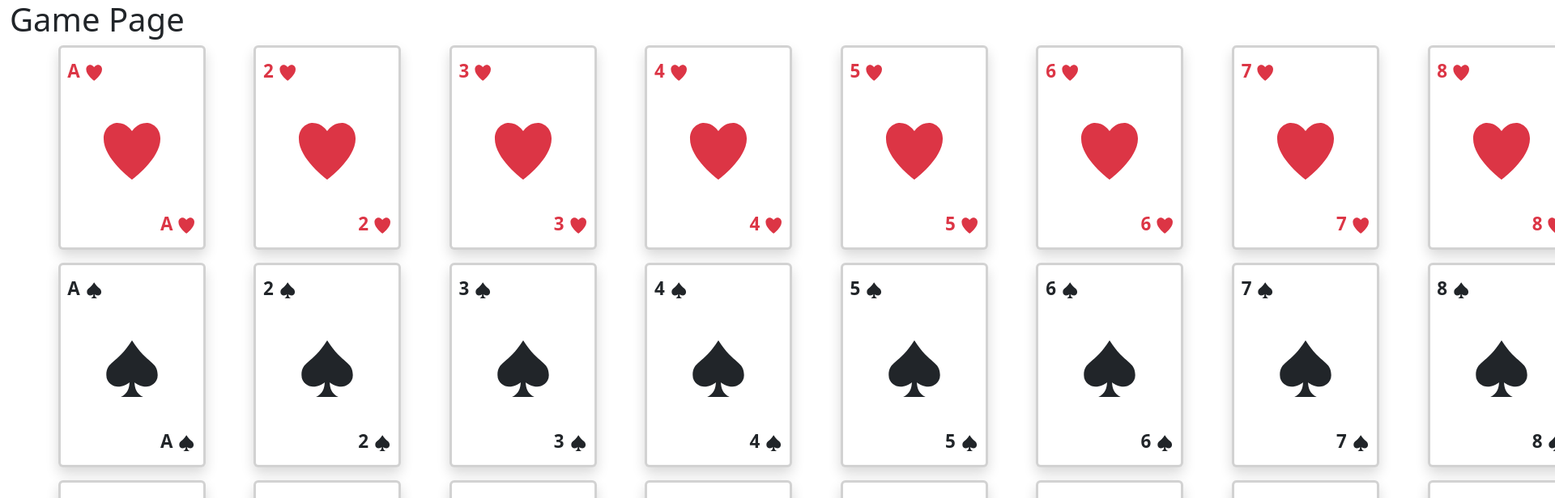
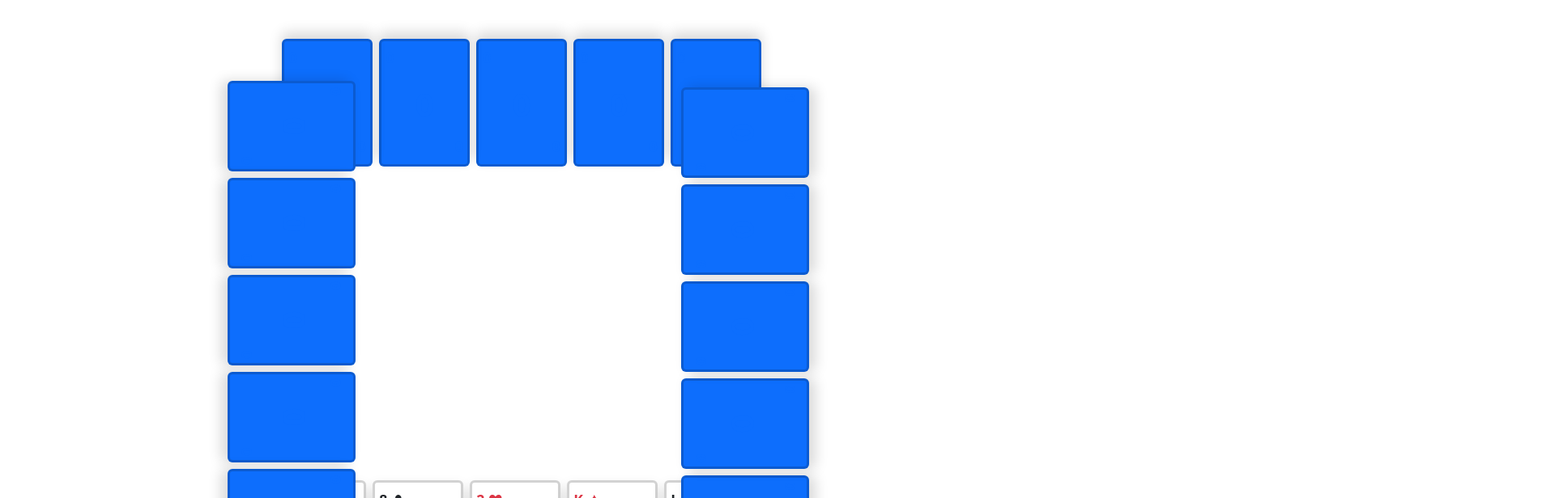
Before and after one commit to Issator/poker_client, a React (Create React App) app: page /game in a window 1280 px wide. Shown: the top 616 px of the page at 81% size, 1920 px wide, since content can reach past the window. Built offline with nearby package versions, Linux system fonts and the light colour scheme.

Commit message:
hand + board

```diff
--- a/src/components/Cards/Card.js
+++ b/src/components/Cards/Card.js
@@ -4,16 +4,30 @@
 
 import CardIcon from "./CardIcon"
 
-export default function Card({value, sign, className}){
+export default function Card({value, sign, className = "", hidden=false}){
 
     const cardColor = (sign == 'H' || sign == 'D') ? 'danger' : 'dark'
     const icon = CardIcon({sign})
+
+    if(hidden){
+        return (
+            <div className={`play-card text-primary shadow me-2 ${className} bg-primary`}>
+                <div className="card-sign card-st ">
+                    0
+                </div>
+                <h1 className="card-sign display-6 fw-bold">0</h1>
+                <div className="card-sign card-be">
+                    0
+                </div>
+            </div>
+        )
+    }
     return (
-        <div className={`play-card text-${cardColor} shadow ${className}`}>
+        <div className={`play-card text-${cardColor} shadow me-2 ${className}`}>
             <div className="card-sign card-st">
                 {value} {icon}
             </div>
-            <h1 className="card-sign display-1 fw-bold">{icon}</h1>
+            <h1 className="card-sign display-6 fw-bold">{icon}</h1>
             <div className="card-sign card-be">
                 {value} {icon}
             </div>
--- a/src/css/styles.css
+++ b/src/css/styles.css
@@ -4,3 +4,11 @@ body {
     height: 100%;
     width: 100%;
 }
+
+.size-on-hover {
+    transition: transform 0.3s;
+
+    &:hover {
+        transform: scale(1.05);
+    }
+}
--- a/src/pages/GamePage.js
+++ b/src/pages/GamePage.js
@@ -6,7 +6,7 @@ export default function GamePage(){
 
     const line = (sign) => {
         return (
-            <div className="d-flex flex-row justify-content-evenly mb-3" style={{width: '200rem'}}>
+            <div className="d-flex flex-row justify-content-evenly mb-3" style={{width: '60rem'}}>
                 {array.map(value => {
                     return <Card value={value} sign={sign}/>
                 })}
@@ -15,12 +15,49 @@ export default function GamePage(){
     }
 
     return(
-        <>
-        <h1>Game Page</h1>
-        {line("H")}
-        {line("S")}
-        {line("D")}
-        {line("C")}
-        </>
+        <div className="vh-100 p-5">
+            <div className="board h-100 position-relative">
+                <div className="top-hand w-100">
+                    <div className="hand">
+                        <Card value={12} sign={"D"}  hidden={true} />
+                        <Card value={8} sign={"C"}   hidden={true} />
+                        <Card value={2} sign={"H"}   hidden={true} />
+                        <Card value={"K"} sign={"D"} hidden={true} />
+                        <Card value={"J"} sign={"S"} hidden={true} />
+                    </div>
+                </div>
+
+                <div className="bottom-hand w-100">
+                    <div className="hand">
+                        <Card value={12} sign={"D"} />
+                        <Card value={8} sign={"C"}  />
+                        <Card value={2} sign={"H"}  />
+                        <Card value={"K"} sign={"D"}/>
+                        <Card value={"J"} sign={"S"}/>
+                    </div>
+                </div>
+
+                <div className="left-hand h-100 d-flex align-items-center">
+                    <div className="hand d-flex rotation-90">
+                        <Card value={12} sign={"D"}  hidden={true} />
+                        <Card value={8} sign={"C"}   hidden={true} />
+                        <Card value={2} sign={"H"}   hidden={true} />
+                        <Card value={"K"} sign={"D"} hidden={true} />
+                        <Card value={"J"} sign={"S"} hidden={true} />
+                    </div>
+                </div>
+
+                <div className="right-hand h-100 d-flex align-items-center">
+                    <div className="hand rotation-270">
+                        <Card value={12} sign={"D"}  hidden={true} />
+                        <Card value={8} sign={"C"}   hidden={true} />
+                        <Card value={2} sign={"H"}   hidden={true} />
+                        <Card value={"K"} sign={"D"} hidden={true} />
+                        <Card value={"J"} sign={"S"} hidden={true} />
+                    </div>
+                </div>
+            </div>
+
+        </div>
     )
 }
--- a/src/scss/bootstrap.scss
+++ b/src/scss/bootstrap.scss
@@ -1,6 +1,7 @@
 .play-card {
     @extend .card;
     @extend .border-3;
+    width: 7rem;
     aspect-ratio: 64 / 89;
     justify-content: center;
     align-items: center;
@@ -16,7 +17,46 @@
 }
 
 .card-sign {
-    font-size: 140%;
+    font-size: 110%;
+}
+
+.board {
+
+}
+
+.hand {
+    @extend .d-flex;
+    @extend .flex-row;
+    justify-content: center;
+}
+
+.top-hand {
+    position: absolute;
+    top: 0%;
+    transform: rotate(180deg);
+}
+
+.bottom-hand {
+    position: absolute;
+    bottom: 0%;
+}
+
+.left-hand {
+    position: absolute;
+    @extend .start-0;
+}
+
+.right-hand {
+    position: absolute;
+    @extend .end-0;
+}
+
+.rotation-90 {
+    transform: rotate(90deg);
+}
+
+.rotation-270 {
+    transform: rotate(270deg);
 }
 
 .card-be {
```
